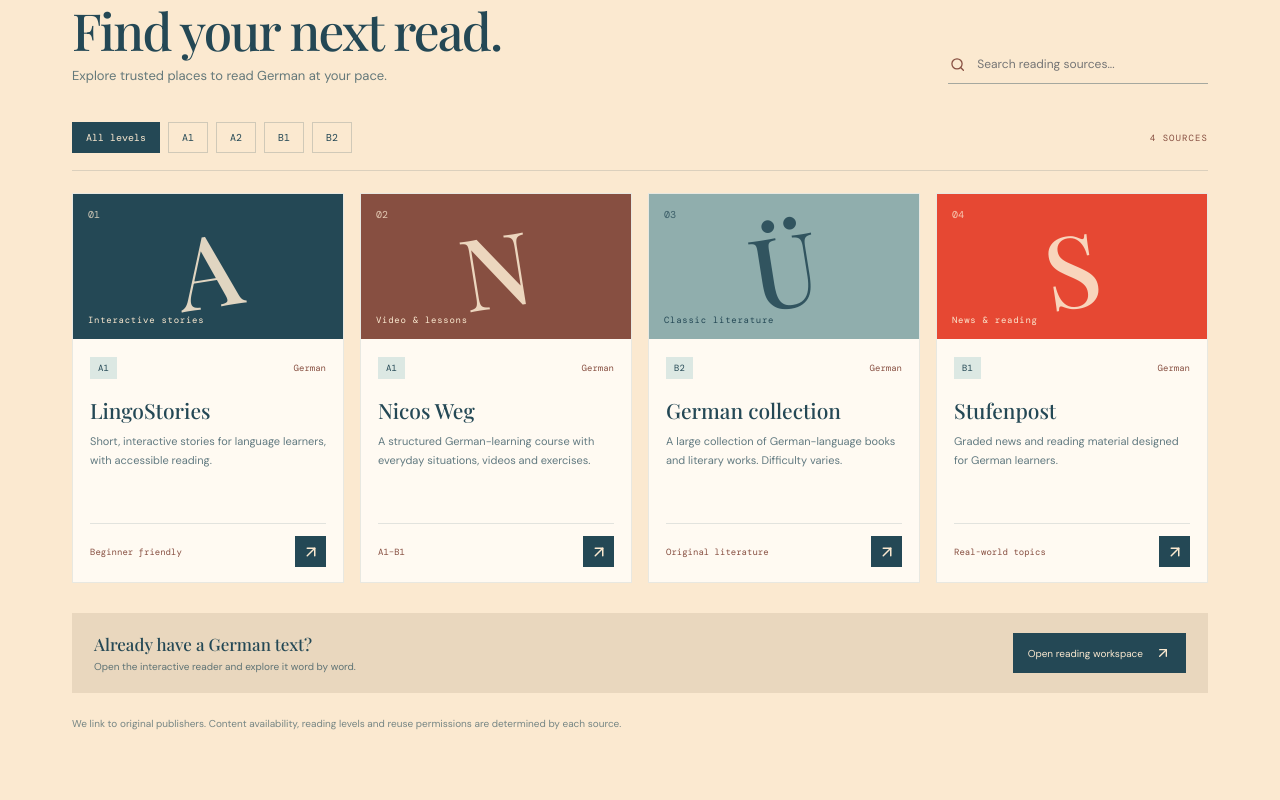
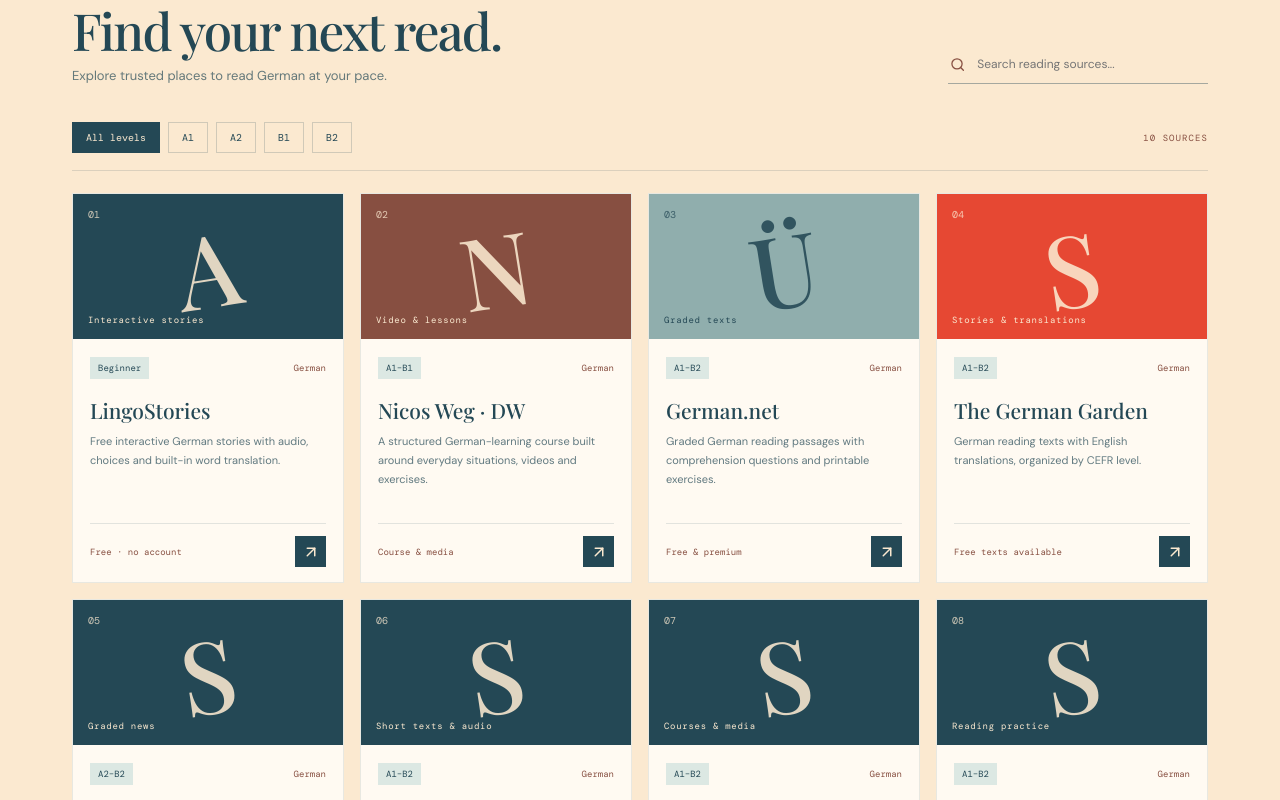
Before and after one commit to muneebinu/Fluentio-stories, a React (Vite) app: page / in a window 1280 px wide. Shown: the part 1000-1800 px from the top of the page. Built offline with nearby package versions, Linux system fonts and the light colour scheme; a web font is replaced by a local one.

Commit message:
Expand curated German reading source directory

```diff
--- a/src/main.jsx
+++ b/src/main.jsx
@@ -9,10 +9,16 @@ const levels = ['All levels', 'A1', 'A2', 'B1', 'B2']
 // External reading destinations. Fluentio Stories links to publishers instead
 // of copying their material without permission.
 const sources = [
-  { id: 1, title: 'LingoStories', description: 'Short, interactive stories for language learners, with accessible reading.', level: 'A1', type: 'Interactive stories', language: 'German', url: 'https://lingostories.org/de/', tag: 'Beginner friendly', note: 'Check the licence shown with each story before reuse.' },
-  { id: 2, title: 'Nicos Weg', description: 'A structured German-learning course with everyday situations, videos and exercises.', level: 'A1', type: 'Video & lessons', language: 'German', url: 'https://learngerman.dw.com/', tag: 'A1–B1', note: 'Read and learn on Deutsche Welle.' },
-  { id: 3, title: 'German collection', description: 'A large collection of German-language books and literary works. Difficulty varies.', level: 'B2', type: 'Classic literature', language: 'German', url: 'https://www.gutenberg.org/browse/languages/de', tag: 'Original literature', note: 'Check the copyright status of each individual work.' },
-  { id: 4, title: 'Stufenpost', description: 'Graded news and reading material designed for German learners.', level: 'B1', type: 'News & reading', language: 'German', url: 'https://stufenpost.de/english/', tag: 'Real-world topics', note: 'Open the publisher for its current reading collection.' },
+  { id: 1, title: 'LingoStories', description: 'Free interactive German stories with audio, choices and built-in word translation.', levelLabel: 'Beginner', levels: ['A1'], type: 'Interactive stories', language: 'German', url: 'https://lingostories.org/de/', tag: 'Free · no account', note: 'The publisher states that its texts use a Creative Commons licence. Check each story for its exact terms and attribution.' },
+  { id: 2, title: 'Nicos Weg · DW', description: 'A structured German-learning course built around everyday situations, videos and exercises.', levelLabel: 'A1–B1', levels: ['A1','A2','B1'], type: 'Video & lessons', language: 'German', url: 'https://learngerman.dw.com/', tag: 'Course & media', note: 'Read and learn on Deutsche Welle.' },
+  { id: 3, title: 'German.net', description: 'Graded German reading passages with comprehension questions and printable exercises.', levelLabel: 'A1–B2', levels: ['A1','A2','B1','B2'], type: 'Graded texts', language: 'German', url: 'https://german.net/reading/', tag: 'Free & premium', note: 'Some texts are free and others require premium access. Read on the publisher website.' },
+  { id: 4, title: 'The German Garden', description: 'German reading texts with English translations, organized by CEFR level.', levelLabel: 'A1–B2', levels: ['A1','A2','B1','B2'], type: 'Stories & translations', language: 'German', url: 'https://www.thegermangarden.com/texts', tag: 'Free texts available', note: 'The site offers free and premium reading. Content remains on its original website.' },
+  { id: 5, title: 'Stufenpost', description: 'Current German news rewritten at A2, B1 and B2, with word explanations.', levelLabel: 'A2–B2', levels: ['A2','B1','B2'], type: 'Graded news', language: 'German', url: 'https://stufenpost.de/english/', tag: 'Current affairs', note: 'Free to read with no account according to the publisher.' },
+  { id: 6, title: 'DaZAF', description: 'Short reading and listening texts for learners of German as a foreign language.', levelLabel: 'A1–B2', levels: ['A1','A2','B1','B2'], type: 'Short texts & audio', language: 'German', url: 'https://www.dazaf.de/index.php/en', tag: 'Stories & exercises', note: 'Browse the publisher graded texts and accompanying exercises.' },
+  { id: 7, title: 'deutsch.info', description: 'A multilingual learning platform with courses, grammar and an authentic German media library.', levelLabel: 'A1–B2', levels: ['A1','A2','B1','B2'], type: 'Courses & media', language: 'German', url: 'https://deutsch.info/', tag: 'Multilingual support', note: 'The platform offers free learning materials and authentic reading resources.' },
+  { id: 8, title: 'Sprachprep', description: 'A growing collection of German reading passages and comprehension exercises.', levelLabel: 'A1–B2', levels: ['A1','A2','B1','B2'], type: 'Reading practice', language: 'German', url: 'https://sprachprep.com/reading', tag: 'Practice passages', note: 'Browse passages on the publisher site; check individual content terms.' },
+  { id: 9, title: 'Morgenlese', description: 'Short daily German stories presented at four learner levels.', levelLabel: 'A1–B2', levels: ['A1','A2','B1','B2'], type: 'Daily stories', language: 'German', url: 'https://morgenlese.bytesicht.com/', tag: 'Daily reading', note: 'An independent reading platform. Use its own reader and terms.' },
+  { id: 10, title: 'German literature · Gutenberg', description: 'A large collection of German-language books and literary works. Difficulty varies.', levelLabel: 'B2+', levels: ['B2'], type: 'Classic literature', language: 'German', url: 'https://www.gutenberg.org/browse/languages/de', tag: 'Original literature', note: 'Check copyright status of each individual work before reuse.' },
 ]
 
 const starterText = 'Fügen Sie hier einen deutschen Text ein, den Sie lesen möchten. Wählen Sie anschließend ein Wort aus, um seine Bedeutung nachzuschlagen.'
@@ -32,7 +38,7 @@ function App() {
   const [copied, setCopied] = useState(false)
 
   const filtered = useMemo(() => sources.filter(item => {
-    const matchesLevel = level === 'All levels' || item.level === level || (item.id === 2 && level === 'A2')
+    const matchesLevel = level === 'All levels' || item.levels.includes(level)
     const matchesQuery = (item.title + ' ' + item.description + ' ' + item.type).toLowerCase().includes(query.toLowerCase())
     return matchesLevel && matchesQuery
   }), [level, query])
@@ -177,7 +183,7 @@ function App() {
       <section className="library-section" id="library">
         <div className="section-heading"><div><div className="eyebrow">THE READING ROOM</div><h2>Find your next read.</h2><p>Explore trusted places to read German at your pace.</p></div><div className="search-wrap"><Search size={17}/><input value={query} onChange={e=>setQuery(e.target.value)} placeholder="Search reading sources..." aria-label="Search reading sources"/></div></div>
         <div className="filters">{levels.map(l=><button key={l} className={level===l?'selected':''} onClick={()=>setLevel(l)}>{l}</button>)}<span className="result-count">{filtered.length} SOURCES</span></div>
-        <div className="source-grid">{filtered.map((item,index)=><article className="source-card" key={item.id}><div className={'card-visual visual-'+item.id}><span className="visual-index">0{index+1}</span><span className="visual-type">{item.type}</span><div className="visual-glyph">{item.id===1?'A':item.id===2?'N':item.id===3?'Ü':'S'}</div></div><div className="card-content"><div className="card-topline"><span className="level-tag">{item.level}</span><span className="card-language">{item.language}</span></div><h3>{item.title}</h3><p>{item.description}</p><div className="card-footer"><span>{item.tag}</span><button onClick={()=>setSelected(item)} aria-label={'View '+item.title}><ArrowUpRight size={18}/></button></div></div></article>)}</div>
+        <div className="source-grid">{filtered.map((item,index)=><article className="source-card" key={item.id}><div className={'card-visual visual-'+item.id}><span className="visual-index">0{index+1}</span><span className="visual-type">{item.type}</span><div className="visual-glyph">{item.id===1?'A':item.id===2?'N':item.id===3?'Ü':'S'}</div></div><div className="card-content"><div className="card-topline"><span className="level-tag">{item.levelLabel}</span><span className="card-language">{item.language}</span></div><h3>{item.title}</h3><p>{item.description}</p><div className="card-footer"><span>{item.tag}</span><button onClick={()=>setSelected(item)} aria-label={'View '+item.title}><ArrowUpRight size={18}/></button></div></div></article>)}</div>
         {filtered.length===0&&<div className="empty-state">No sources match that search. Try another word or level.</div>}
         <div className="library-actions"><div><strong>Already have a German text?</strong><span>Open the interactive reader and explore it word by word.</span></div><button onClick={()=>openReader()}>Open reading workspace <ArrowUpRight size={16}/></button></div>
         <p className="library-footnote">We link to original publishers. Content availability, reading levels and reuse permissions are determined by each source.</p>
@@ -185,7 +191,7 @@ function App() {
       <section className="how-section" id="how"><div className="how-heading"><div className="eyebrow">A SIMPLE WAY TO LEARN</div><h2>Make every word count.</h2></div><div className="how-grid"><div className="how-step"><span>01</span><BookOpen/><h3>Choose a source</h3><p>Find German reading from publishers and learning platforms.</p></div><div className="how-step"><span>02</span><Sparkles/><h3>Explore language</h3><p>Paste permitted text into the reader and tap a word for its meaning.</p></div><div className="how-step"><span>03</span><Bookmark/><h3>Keep progressing</h3><p>Read regularly and build confidence, one page at a time.</p></div></div></section>
     </main>
     <footer><a className="footer-brand" href="#home">FLUENTIO <span>STORIES</span></a><p>Read your way to German.</p><span>© {new Date().getFullYear()} Fluentio Academia</span></footer>
-    {selected&&<div className="modal-backdrop" onMouseDown={e=>{if(e.target===e.currentTarget)setSelected(null)}}><section className="source-modal" role="dialog" aria-modal="true" aria-labelledby="modal-title"><button className="modal-close" onClick={()=>setSelected(null)} aria-label="Close"><X size={19}/></button><span className="eyebrow">READING SOURCE · {selected.level}</span><h2 id="modal-title">{selected.title}</h2><p>{selected.description}</p><div className="modal-note">{selected.note}</div><a className="hero-button" href={selected.url} target="_blank" rel="noreferrer">Visit original source <ExternalLink size={16}/></a><div className="modal-divider"/><button className="reader-open-link" onClick={()=>openReader('',selected.title+' reading')}>Open reader workspace <ArrowUpRight size={15}/></button><p className="modal-small">Read the original publisher's material on its website. Paste text into your reading workspace only where you have permission to do so.</p></section></div>}
+    {selected&&<div className="modal-backdrop" onMouseDown={e=>{if(e.target===e.currentTarget)setSelected(null)}}><section className="source-modal" role="dialog" aria-modal="true" aria-labelledby="modal-title"><button className="modal-close" onClick={()=>setSelected(null)} aria-label="Close"><X size={19}/></button><span className="eyebrow">READING SOURCE · {selected.levelLabel}</span><h2 id="modal-title">{selected.title}</h2><p>{selected.description}</p><div className="modal-note">{selected.note}</div><a className="hero-button" href={selected.url} target="_blank" rel="noreferrer">Visit original source <ExternalLink size={16}/></a><div className="modal-divider"/><button className="reader-open-link" onClick={()=>openReader('',selected.title+' reading')}>Open reader workspace <ArrowUpRight size={15}/></button><p className="modal-small">Read the original publisher's material on its website. Paste text into your reading workspace only where you have permission to do so.</p></section></div>}
   </div>
 }
 
```
